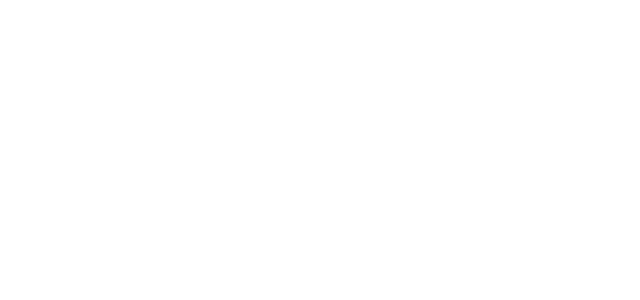
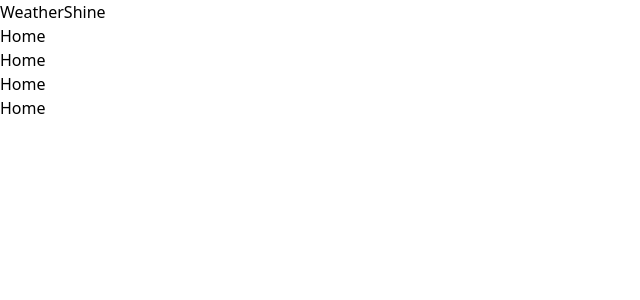
Before and after one commit to SebastianL-dev/weather-shine, a Next.js app: page / in a window 1280 px wide. Shown: the top 300 px of the page, without its empty margins (0-640 px from the left). Built offline with nearby package versions, Linux system fonts and the light colour scheme.

Commit message:
Start header

```diff
--- /dev/null
+++ b/src/Components/buttons.tsx
@@ -0,0 +1,3 @@
+export function NavButtons() {
+  return;
+}
--- /dev/null
+++ b/src/Components/header.tsx
@@ -0,0 +1,17 @@
+export default function GlobalHeader() {
+  return (
+    <header>
+      <div className="flex gap-12">
+        <h1>WeatherShine</h1>
+        <nav>
+          <ul className="flex gap-4">
+            <li>Home</li>
+            <li>Home</li>
+            <li>Home</li>
+            <li>Home</li>
+          </ul>
+        </nav>
+      </div>
+    </header>
+  );
+}
--- a/src/app/layout.tsx
+++ b/src/app/layout.tsx
@@ -1,5 +1,5 @@
 import type { Metadata } from "next";
-import "./globals.css";
+import "../styles/globals.css";
 
 export const metadata: Metadata = {
   title: "Wheather Shine",
--- a/src/app/page.tsx
+++ b/src/app/page.tsx
@@ -1,5 +1,10 @@
-import Image from "next/image";
+import GlobalHeader from "@/Components/header";
 
 export default function Home() {
-  return;
+  return (
+    <>
+      <GlobalHeader />
+      <main></main>
+    </>
+  );
 }
```
Also changed, not shown: src/Components/footer.tsx (added), src/styles/globals.css (renamed from src/app/globals.css).
